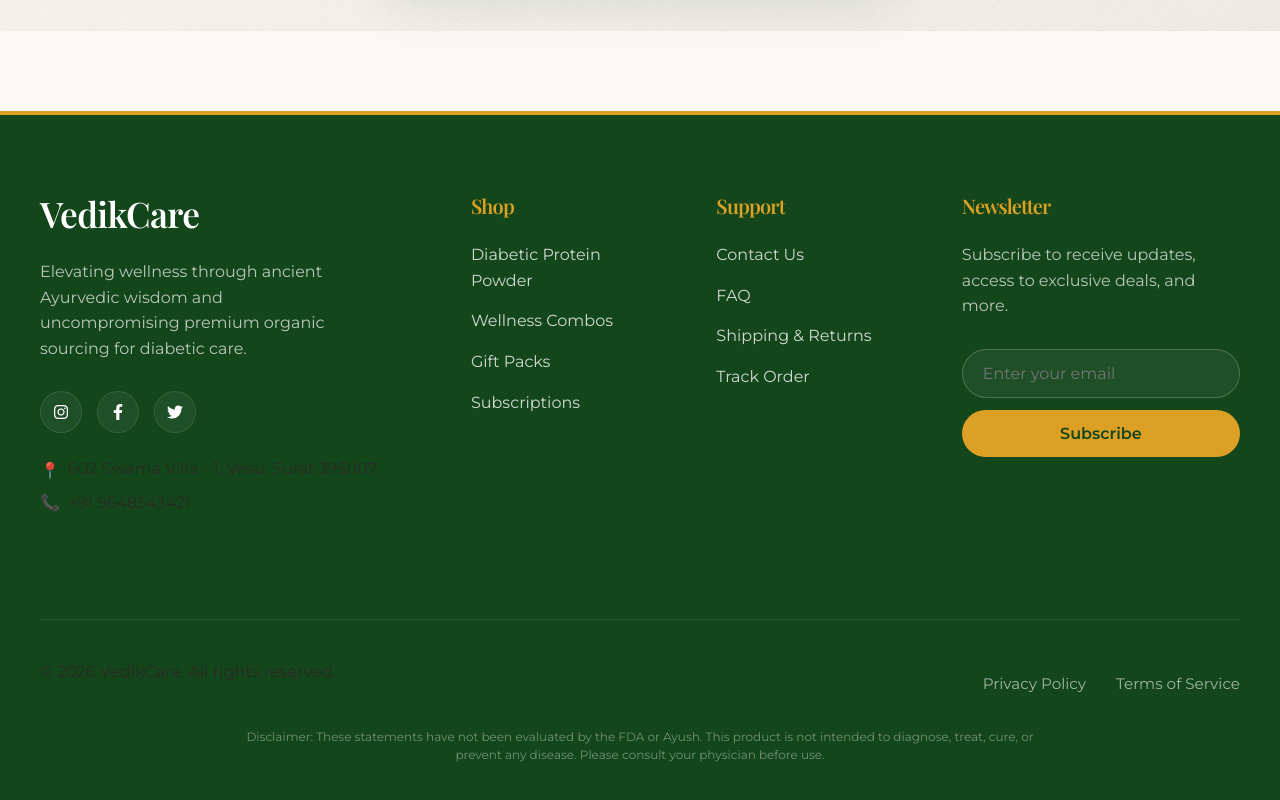
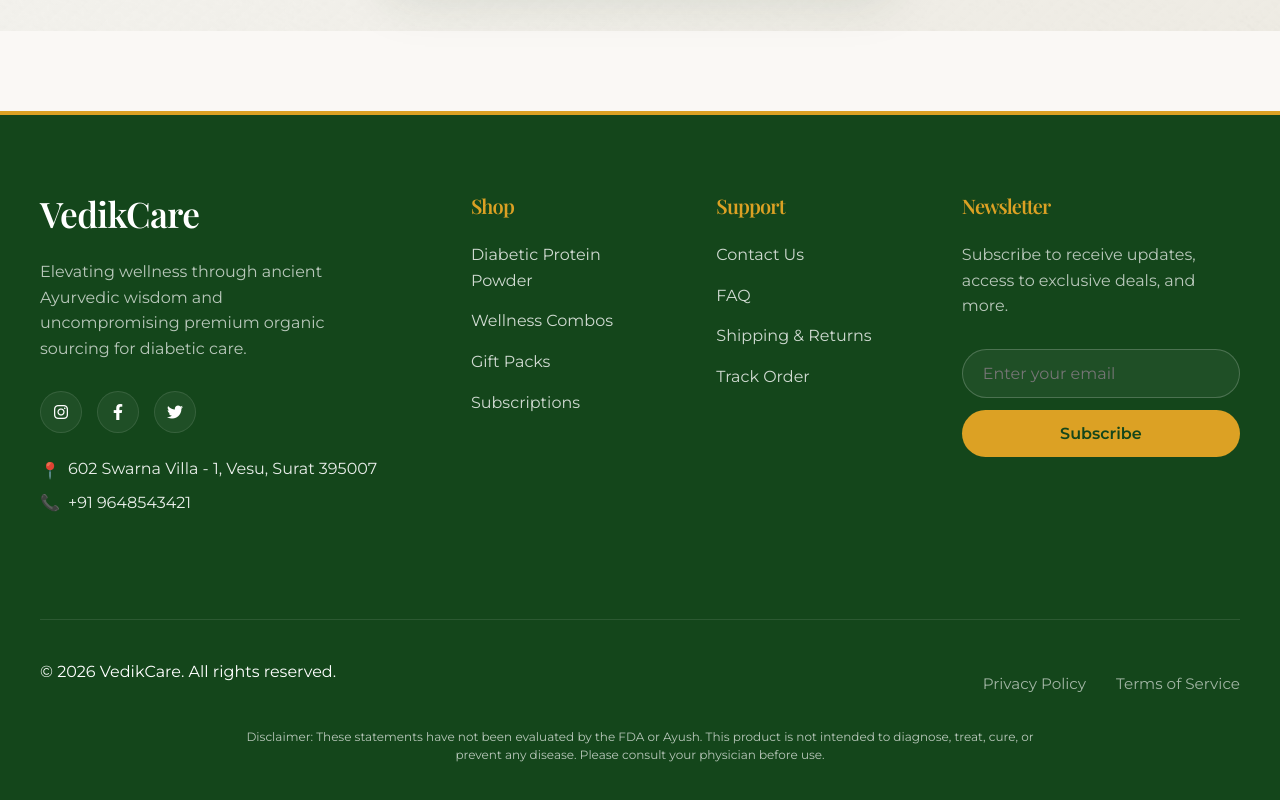
Before and after one commit to Vedd08/vedikcare, a React (Vite) app in the folder client/: page /register in a window 1280 px wide. Shown: the part 1077-1877 px from the top of the page. Built offline with nearby package versions, Linux system fonts and the light colour scheme.

Commit message:
Update UI: fix footer text visibility for contact info and copyright

```diff
--- a/client/src/components/layout/Footer.jsx
+++ b/client/src/components/layout/Footer.jsx
@@ -24,11 +24,11 @@
               <a href="#" className="social-link"><i className="fa-brands fa-twitter"></i></a>
             </div>
             <div className="footer-contact" style={{ marginTop: '1.5rem', fontSize: '0.9rem', opacity: 0.9 }}>
-              <p style={{ display: 'flex', alignItems: 'flex-start', gap: '8px', marginBottom: '8px' }}>
+              <p style={{ display: 'flex', alignItems: 'flex-start', gap: '8px', marginBottom: '8px', color: '#ffffff' }}>
                 <span style={{ color: 'var(--accent)', marginTop: '2px' }}>📍</span>
                 602 Swarna Villa - 1, Vesu, Surat 395007
               </p>
-              <p style={{ display: 'flex', alignItems: 'center', gap: '8px' }}>
+              <p style={{ display: 'flex', alignItems: 'center', gap: '8px', color: '#ffffff' }}>
                 <span style={{ color: 'var(--accent)' }}>📞</span>
                 +91 9648543421
               </p>
@@ -67,13 +67,13 @@
 
         <div className="footer-bottom">
           <div className="footer-bottom-flex">
-            <p>&copy; {new Date().getFullYear()} VedikCare. All rights reserved.</p>
+            <p style={{ color: '#ffffff' }}>&copy; {new Date().getFullYear()} VedikCare. All rights reserved.</p>
             <div className="footer-bottom-links">
               <Link to="/privacy">Privacy Policy</Link>
               <Link to="/terms">Terms of Service</Link>
             </div>
           </div>
-          <p className="footer-disclaimer">
+          <p className="footer-disclaimer" style={{ color: 'rgba(255, 255, 255, 0.7)' }}>
             Disclaimer: These statements have not been evaluated by the FDA or Ayush. This product is not intended to diagnose, treat, cure, or prevent any disease. Please consult your physician before use.
           </p>
         </div>
```
